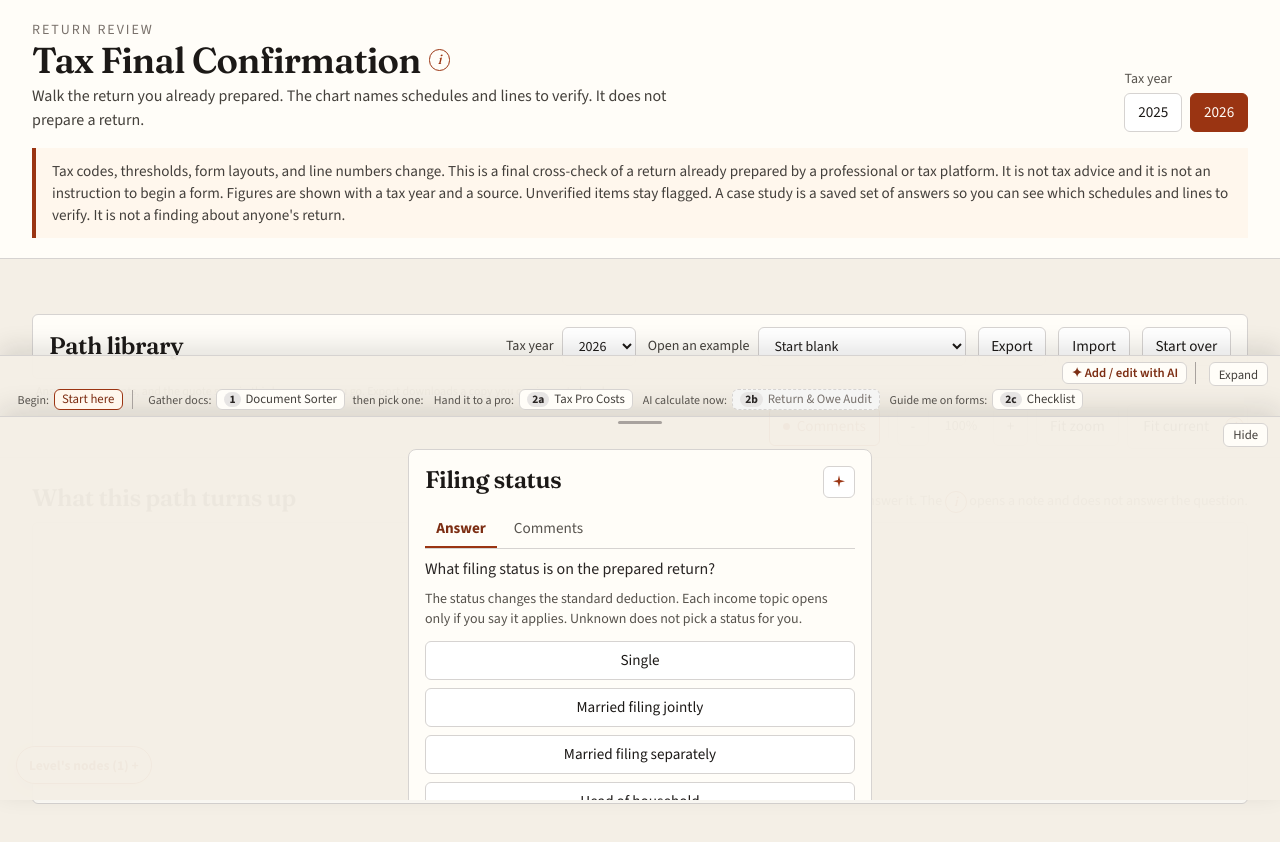
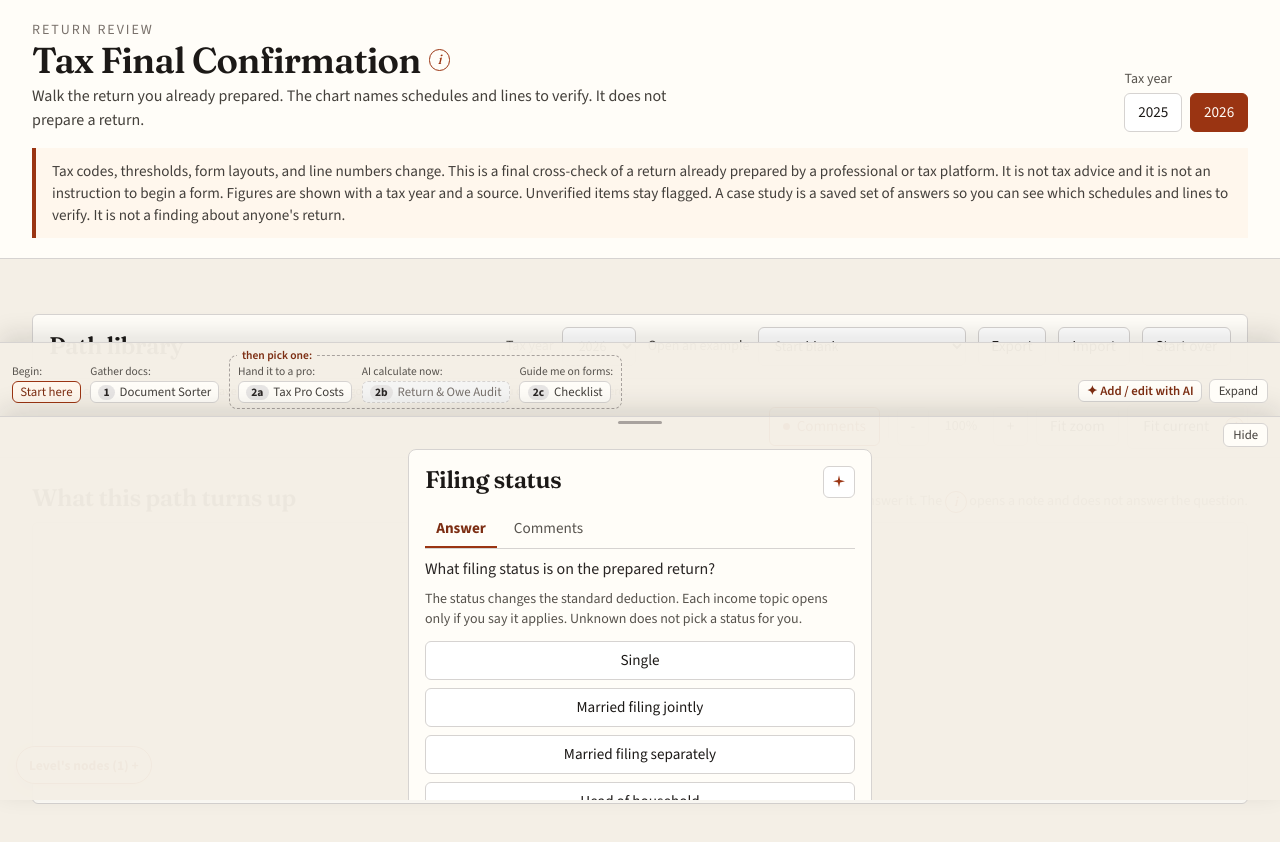
Before and after one commit to Siphon880gh/taxes, a Next.js app: page / in a window 1280 px wide. Shown: the top 842 px of the page. Built offline with nearby package versions, Linux system fonts and the light colour scheme.

Commit message:
Bottom bar in two rows at every width: labels over their own buttons, routes boxed under then pick one, tools on the right

```diff
--- a/src/app/globals.css
+++ b/src/app/globals.css
@@ -546,10 +546,14 @@ body {
   box-shadow: 0 -8px 24px rgb(28 25 23 / 0.12);
 }
 
+/* Collapsed, the frame is just its two-row tab bar; the bar's tools hold Expand. */
 .checklist-frame.is-collapsed {
-  height: 3rem;
-  min-height: 3rem;
-  max-height: 3rem;
+  height: auto;
+  max-height: none;
+}
+
+.checklist-frame.is-collapsed .question-dock-tile {
+  display: none;
 }
 
 .checklist-frame-inner {
@@ -558,18 +562,73 @@ body {
   min-height: 0;
   margin-inline: auto;
   overflow-y: auto;
-  padding: 2.6rem 1rem 0.85rem;
+  padding: 0.5rem 1rem 0.85rem;
+}
+
+/*
+ * The bottom tab bar, two rows at every width: labels (from src/lib/flow.ts) on the first, each over its own
+ * button on the second. Each label-and-button pair is one column, so when the bar runs out of room whole
+ * columns wrap; the routes' group wraps as a block under its "then pick one:" label. The tools sit apart on the right.
+ */
+.frame-bar {
+  display: flex;
+  flex: 0 0 auto;
+  flex-wrap: wrap;
+  align-items: flex-end;
+  gap: 0.4rem 1rem;
+  padding: 0.75rem 0.75rem 0.45rem;
 }
 
 .frame-switch {
+  display: flex;
+  flex: 1 1 auto;
+  flex-wrap: wrap;
+  align-items: flex-end;
+  gap: 0.75rem 0.6rem;
+  min-width: 0;
+}
+
+.tab-col {
+  display: grid;
+  grid-template-rows: auto auto;
+  justify-items: start;
+  row-gap: 0.15rem;
+}
+
+/* Lone columns line up with the columns inside the routes' box (its bottom padding and border). */
+.frame-switch > .tab-col {
+  padding-bottom: calc(0.3rem + 1px);
+}
+
+.tab-label {
+  color: #57534e;
+  font-size: 0.72rem;
+  line-height: 1.2;
+  white-space: nowrap;
+}
+
+.tab-group {
+  position: relative;
+  display: flex;
+  flex-wrap: wrap;
+  align-items: flex-end;
+  gap: 0.4rem 0.6rem;
+  border: 1px dashed #a8a29e;
+  border-radius: 0.5rem;
+  padding: 0.55rem 0.5rem 0.3rem;
+}
+
+.tab-group-label {
   position: absolute;
-  top: 0.35rem;
-  left: 0.75rem;
-  z-index: 3;
-  display: flex;
-  flex-wrap: wrap;
-  gap: 0.25rem;
-  max-width: calc(100% - 6.5rem);
+  top: -0.6rem;
+  left: 0.45rem;
+  background: #f4efe6;
+  padding: 0 0.3rem;
+  color: #7c2d12;
+  font-size: 0.72rem;
+  font-weight: 600;
+  line-height: 1.1rem;
+  white-space: nowrap;
 }
 
 .frame-switch button {
@@ -602,43 +661,6 @@ body {
   background: #a8a29e;
 }
 
-.checklist-frame .question-dock-tile {
-  padding-inline: 22rem 5.5rem;
-}
-
-@media (min-width: 720px) {
-  .checklist-frame .question-dock-tile {
-    padding-inline: 28rem 5.5rem;
-  }
-}
-
-/*
- * Phones and narrow windows: the panel tabs wrap onto two lines, so an absolutely placed tab bar
- * ran over the panel heading. Below 720px the tab bar sits in the frame's flow as its own row
- * (room on the right for Hide / Expand), the content starts under it, and the collapsed frame
- * grows to fit the tabs instead of clipping them over the question dock.
- */
-@media (max-width: 719px) {
-  .checklist-frame .frame-switch {
-    position: static;
-    flex: 0 0 auto;
-    max-width: none;
-    padding: 0.35rem 4.75rem 0.35rem 0.75rem;
-  }
-
-  .checklist-frame .checklist-frame-inner {
-    padding-top: 0.5rem;
-  }
-
-  .checklist-frame.is-collapsed {
-    height: auto;
-    max-height: none;
-  }
-
-  .checklist-frame.is-collapsed .question-dock-tile {
-    display: none;
-  }
-}
 
 .question-dock {
   --dock-scale: 1;
@@ -2458,8 +2480,8 @@ button.question-dock-tile {
 }
 
 /*
- * The flow's tab strip: Start here | 1 Document Sorter | then pick one: 2a, 2b, 2c. The utilities
- * (Add / edit with AI, Hide) sit apart on the right, behind a rule, so they do not read as steps.
+ * Inside the tab buttons: the step chip and the counts. The tools (Add / edit with AI, Hide) sit apart
+ * on the right of the bar, so they do not read as steps.
  */
 .tab-step {
   display: inline-block;
@@ -2484,73 +2506,24 @@ button.question-dock-tile {
   font-variant-numeric: tabular-nums;
 }
 
-.frame-switch-label {
-  align-self: center;
-  margin-inline: 0.2rem 0.05rem;
-  color: #57534e;
-  font-size: 0.75rem;
-}
-
-.frame-tools {
-  position: absolute;
-  top: 0.35rem;
-  right: 5.25rem;
-  z-index: 3;
-  display: flex;
-  gap: 0.25rem;
-  border-right: 1px solid #a8a29e;
-  padding-right: 0.5rem;
-}
 
 .checklist-frame-inner:has(> .start-panel) {
   width: min(62rem, 100%);
 }
 
-@media (min-width: 1340px) {
-  .checklist-frame .frame-switch {
-    max-width: calc(100% - 20rem);
-  }
-
-  /* The one-line strip fills the collapsed bar, so its title stays for screen readers only. */
-  .checklist-frame.is-collapsed .question-dock-tile p {
-    position: absolute;
-    width: 1px;
-    height: 1px;
-    overflow: hidden;
-    clip: rect(0 0 0 0);
-    white-space: nowrap;
-  }
-}
-
-/* Below 1340px the strip (with the route leads) no longer fits one line: tools on a top row by Hide, the tabs under them. */
-@media (max-width: 1339px) {
-  .checklist-frame .frame-switch {
-    position: static;
-    flex: 0 0 auto;
-    max-width: none;
-    padding: 0.3rem 0.75rem 0.35rem;
-  }
-
-  .checklist-frame .frame-tools {
-    position: static;
-    order: -1;
-    justify-content: flex-end;
-    margin: 0.35rem 5.25rem 0 auto;
-  }
-
-  .checklist-frame .checklist-frame-inner {
-    padding-top: 0.5rem;
-  }
-
-  .checklist-frame.is-collapsed {
-    height: auto;
-    max-height: none;
-  }
-
-  .checklist-frame.is-collapsed .question-dock-tile {
-    display: none;
-  }
-}
+.frame-tools {
+  display: flex;
+  flex: 0 0 auto;
+  align-items: center;
+  gap: 0.4rem;
+  margin-left: auto;
+  padding-bottom: calc(0.3rem + 1px);
+}
+
+.frame-tools .question-dock-collapse {
+  position: static;
+}
+
 
 /* End of each panel: where to go next in the flow. */
 .flow-next {
@@ -2602,29 +2575,3 @@ button.question-dock-tile {
 .flow-next .route-lead {
   margin-right: 0.3rem;
 }
-
-/* Tab bar: each route tab sits behind its lead ("Hand it to a pro:"); on phones the lead goes above the tab. */
-.route-pick {
-  display: inline-flex;
-  align-items: center;
-  gap: 0.3rem;
-  margin-left: 0.35rem;
-}
-
-.route-pick .route-lead {
-  font-size: 0.75rem;
-  white-space: nowrap;
-}
-
-@media (max-width: 719px) {
-  .route-pick {
-    flex-direction: column;
-    align-items: flex-start;
-    gap: 0.1rem;
-    margin-left: 0;
-  }
-
-  .route-pick .route-lead {
-    font-size: 0.7rem;
-  }
-}
--- a/src/components/checker-app.tsx
+++ b/src/components/checker-app.tsx
@@ -14,7 +14,7 @@ import { readStoredQuote, writeStoredQuote } from "@/lib/quote-storage";
 import { clearStoredSession, readStoredSession, writeStoredSession } from "@/lib/session-storage";
 import { documentCoverage } from "@/lib/document-coverage";
 import { auditTab } from "@/lib/owed-reports";
-import { FLOW_TABS, PANEL_LEDES, spokenPrefix, type FrameMode } from "@/lib/flow";
+import { flowSegments, PANEL_LEDES, spokenPrefix, type FrameMode } from "@/lib/flow";
 import { useOwedReports } from "@/lib/use-owed-reports";
 import type { PdfHints } from "@/lib/pdf-hints";
 import {
@@ -984,8 +984,11 @@ export function CheckerApp() {
           className={checklistOpen ? "checklist-frame" : "checklist-frame is-collapsed"}
           aria-labelledby="check-heading"
         >
-          <div className="frame-switch" role="group" aria-label="Which panel this frame shows: start, step 1, then one of routes 2a, 2b or 2c">
-            {FLOW_TABS.map((tab) => {
+          {/* Two rows at every width: labels on the first, each over its own button on the second. */}
+          <div className="frame-bar">
+            <div className="frame-switch" role="group" aria-label="Which panel this frame shows">
+              {flowSegments().map((segment) => {
+                const columns = segment.tabs.map((tab) => {
                   const isAudit = tab.mode === "audit";
                   const count =
                     tab.mode === "sorter" && owedReports.overview
@@ -994,18 +997,10 @@ export function CheckerApp() {
                         ? { shown: `${checklistStats.done}/${checklistStats.total}`, spoken: `${checklistStats.done} of ${checklistStats.total} confirmed` }
                         : null;
                   return (
-                <Fragment key={tab.mode}>
-                  {tab.mode === "costs" ? (
-                    <span className="frame-switch-label" aria-hidden="true">
-                      then pick one:
+                    <div key={tab.mode} className="tab-col">
+                      <span className="tab-label" aria-hidden="true">
+                        {tab.lead ?? "\u00a0"}
                       </span>
-                  ) : null}
-                  <span className={tab.lead ? "route-pick" : "contents"}>
-                  {tab.lead ? (
-                    <span className="route-lead" aria-hidden="true">
-                      {tab.lead}
-                    </span>
-                  ) : null}
                       <button
                         type="button"
                         aria-pressed={frameMode === tab.mode}
@@ -1015,13 +1010,11 @@ export function CheckerApp() {
                         onClick={() => (isAudit ? void openAuditTab() : showFrame(tab.mode))}
                       >
                         {tab.step ? (
-                      <>
                           <span className="tab-step" aria-hidden="true">
                             {tab.step}
                           </span>
+                        ) : null}
                         <span className="sr-only">{spokenPrefix(tab)}</span>
-                      </>
-                    ) : null}
                         {tab.label}
                         {count ? (
                           <span className="tab-count">
@@ -1030,9 +1023,18 @@ export function CheckerApp() {
                           </span>
                         ) : null}
                       </button>
+                    </div>
+                  );
+                });
+                if (!segment.group) return <Fragment key={segment.tabs[0].mode}>{columns}</Fragment>;
+                const labelId = `tab-group-${segment.group}`;
+                return (
+                  <div key={segment.group} className="tab-group" role="group" aria-labelledby={labelId}>
+                    <span id={labelId} className="tab-group-label">
+                      {segment.label}
                     </span>
-                  {tab.mode === "start" ? <span className="frame-switch-divider" aria-hidden="true" /> : null}
-                </Fragment>
+                    {columns}
+                  </div>
                 );
               })}
               {auditState.disabled ? (
@@ -1043,7 +1045,6 @@ export function CheckerApp() {
             </div>
             <div className="frame-tools" role="group" aria-label="Tools">
               <HarnessHelp />
-          </div>
               <button
                 type="button"
                 className="question-dock-collapse"
@@ -1053,6 +1054,8 @@ export function CheckerApp() {
               >
                 <ShortcutText text={checklistOpen ? "Hide" : "Expand"} index={checklistOpen || checklistShowsExpand ? (checklistOpen ? 0 : 1) : -1} />
               </button>
+            </div>
+          </div>
           {checklistOpen ? (
             <div className="checklist-frame-inner">
               {auditHint ? (
```
Lines whose indentation alone changed are shown as unchanged.
